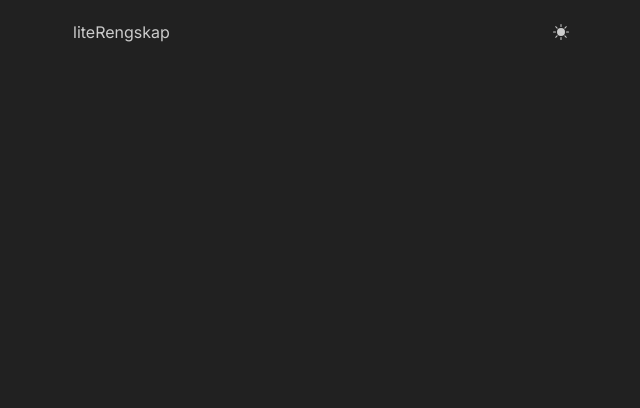
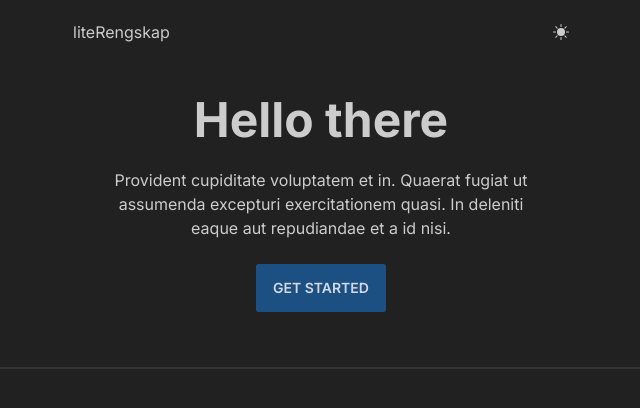
Before and after one commit to joeldsouzax/lite-accounting, a Next.js app: page / in a window 1280 px wide. Shown: the top 408 px of the page, without its empty margins (319-959 px from the left). Built offline with nearby package versions, Linux system fonts and the light colour scheme.

Commit message:
refactor(landing page): added hero component on landing page

```diff
--- a/app/page.tsx
+++ b/app/page.tsx
@@ -2,13 +2,27 @@ import ThemeSelector from '@/components/ThemeSelector';
 
 export default function Home() {
   return (
-    <main className="flex flex-col justify-center gap-2 items-center w-full">
-      <header className="max-w-xs w-full navbar lg:max-w-lg transition-all ease-out duration-75">
+    <main className="flex flex-col justify-center gap-2 items-center w-full md:gap-4 transition-all ease-out duration-100">
+      <header className="max-w-xs w-full navbar lg:max-w-lg transition-all ease-out duration-100">
         <nav className="navbar-start">liteRengskap</nav>
         <nav className="navbar-end">
           <ThemeSelector />
         </nav>
       </header>
+      <div className="hero max-w-xs w-full lg:max-w-lg transition-all ease-out duration-100">
+        <div className="hero-content text-center">
+          <div className="max-w-md">
+            <h1 className="text-5xl font-bold">Hello there</h1>
+            <p className="py-6">
+              Provident cupiditate voluptatem et in. Quaerat fugiat ut assumenda
+              excepturi exercitationem quasi. In deleniti eaque aut repudiandae
+              et a id nisi.
+            </p>
+            <button className="btn btn-primary">Get Started</button>
+          </div>
+        </div>
+      </div>
+      <div className="divider" />
     </main>
   );
 }
```
